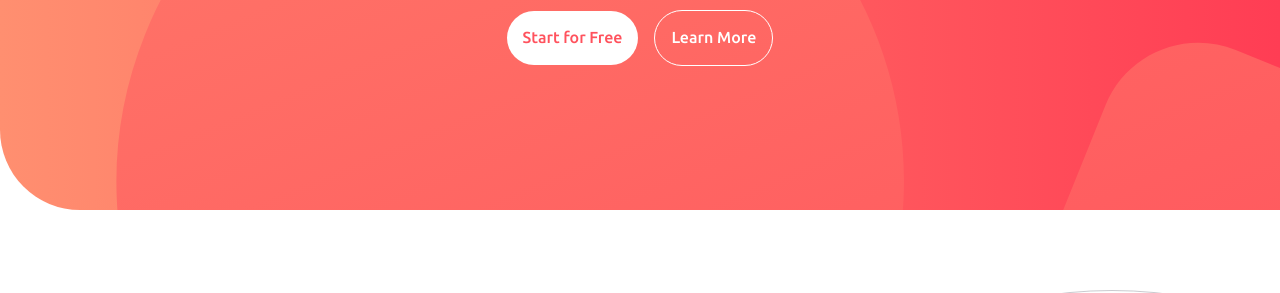
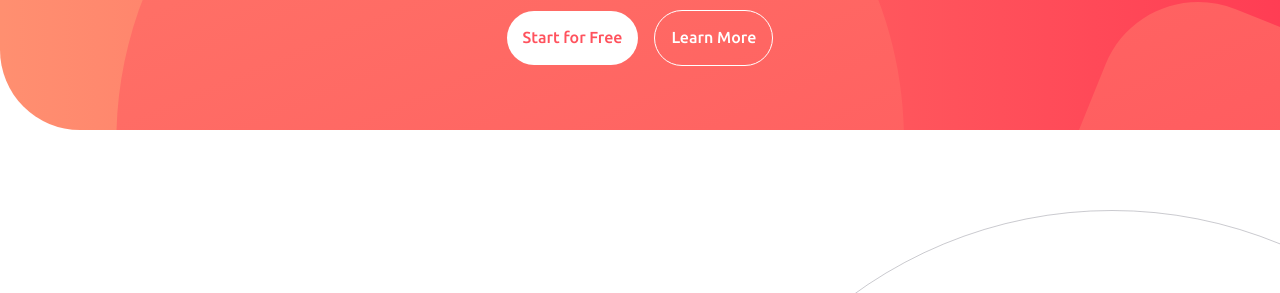
Before and after one commit to jakebogan01/Blog-Landing-Page, a website: page index.html in a window 1280 px wide. Shown: the part 310-603 px from the top of the page. Drawn offline with Linux system fonts and the light colour scheme.

Commit message:
style updates

```diff
--- a/index.html
+++ b/index.html
@@ -17,7 +17,7 @@
         <link rel="apple-touch-icon" sizes="180x180" href="dist/img/apple-touch-icon.png">
         <link rel="icon" type="image/png" sizes="32x32" href="dist/img/favicon-32x32.png">
         <link rel="icon" type="image/png" sizes="16x16" href="dist/img/favicon-16x16.png">
-        <link href="dist/css/app.min.css" rel="stylesheet">
+        <link href="dist/css/app.css" rel="stylesheet">
         <script src="dist/js/app.js" defer></script>
     </head>
     <body>
```
Also changed, not shown: dist/css/app.css, dist/css/app.min.css (deleted).
